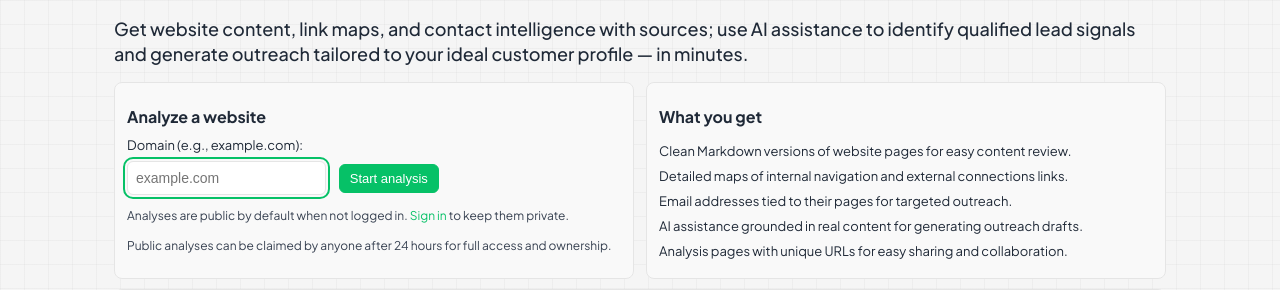
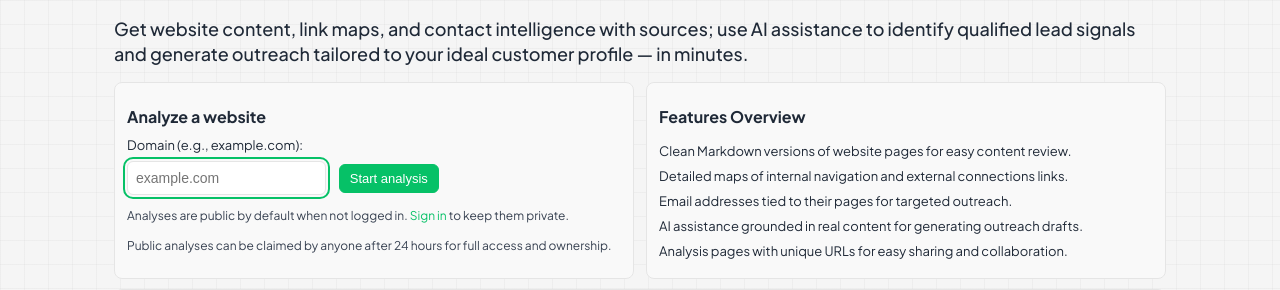
Before and after one commit to malvavisc0/meshweave, a FastAPI app: page / in a window 1280 px wide. Shown: the part 144-434 px from the top of the page. Run offline with FastAPI, Linux system fonts and the light colour scheme; data that the repository does not hold is empty; parts of the project's set-up code (start-up, migrations or seed data) failed here and were passed over; some libraries are stand-ins or nearby versions.

Commit message:
better copy

```diff
--- a/webapp/templates/home.html
+++ b/webapp/templates/home.html
@@ -37,7 +37,7 @@
    </section>
 
    <section class="panel">
-      <h2>What you get</h2>
+      <h2>Features Overview</h2>
       <ul class="benefits small m0 mt-1">
         <li>Clean Markdown versions of website pages for easy content review.</li>
         <li>Detailed maps of internal navigation and external connections links.</li>
```
